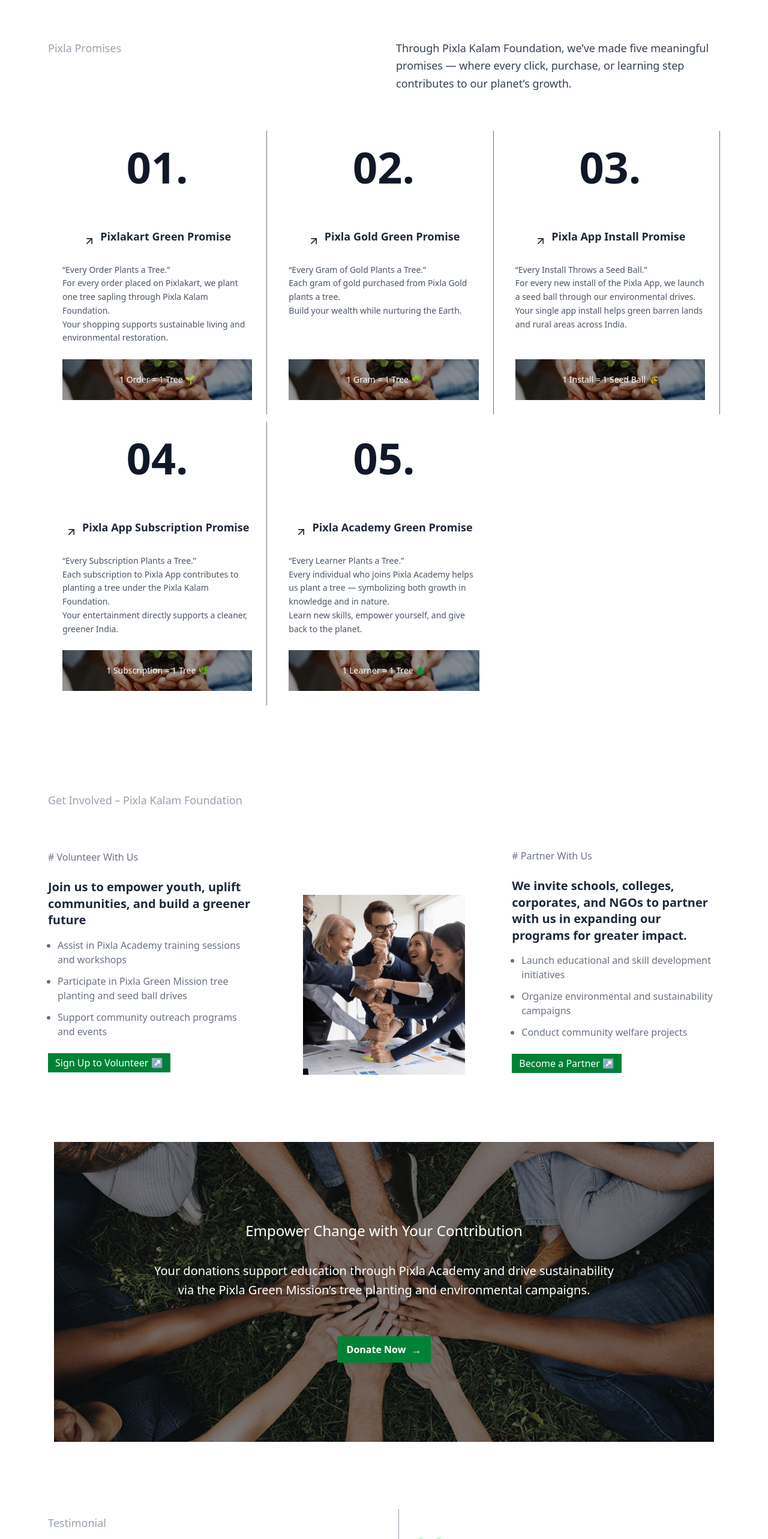
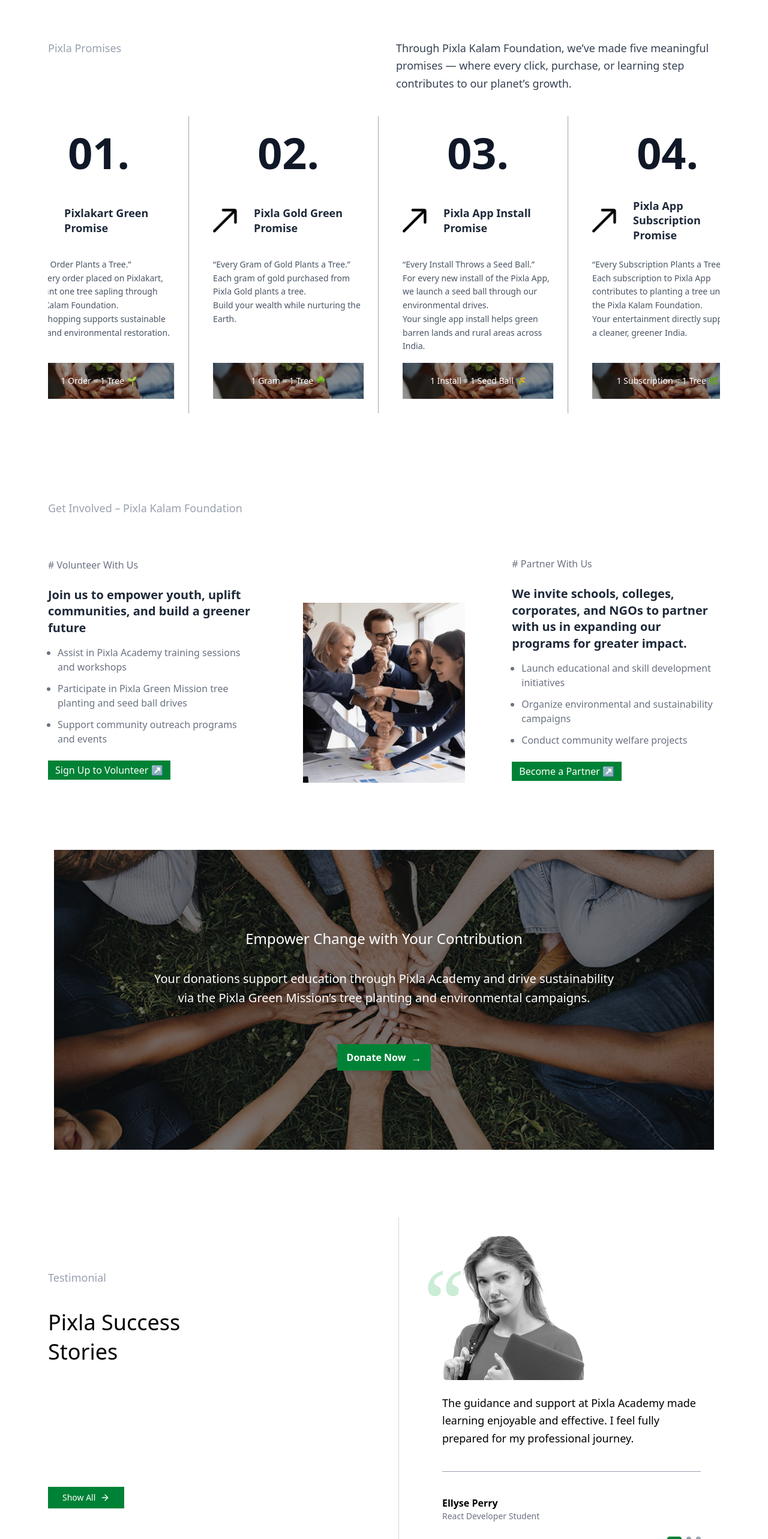
Before and after one commit to gayathri23-y/kalam_foundation, a React (Vite) app: page / in a window 1280 px wide. Shown: the part 2143-4709 px from the top of the page at 60% size. Built offline with nearby package versions, Linux system fonts and the light colour scheme.

Commit message:
correction

```diff
--- a/src/Components/Kalam/Pixla_Promises.jsx
+++ b/src/Components/Kalam/Pixla_Promises.jsx
@@ -1,5 +1,7 @@
 import React from "react";
-import { ArrowUpRight } from "lucide-react";
+import { ArrowUpRight } from "lucide-react"; // optional, if not using image remove
+import ArrowImg from "./../../assets/Pixla_Promises/Elements.png"; // 🔥 your custom arrow image
+
 import Img1 from "./../../assets/Pixla_Promises/Pixla Promises.png";
 import Img2 from "./../../assets/Pixla_Promises/Pixla Promises.png";
 import Img3 from "./../../assets/Pixla_Promises/Pixla Promises.png";
@@ -58,7 +60,7 @@
   return (
     <section className="bg-white py-20 px-8 md:px-20 font-sans">
       {/* Header */}
-      <div className="grid md:grid-cols-2 gap-10 mb-16">
+      <div className="grid md:grid-cols-2 gap-10 mb-10">
         <h2 className="text-gray-400 text-lg font-medium">Pixla Promises</h2>
         <p className="text-lg text-gray-700 leading-relaxed max-w-xl">
           Through Pixla Kalam Foundation, we’ve made five meaningful promises — where
@@ -66,22 +68,27 @@
         </p>
       </div>
 
-      {/* Animated Cards */}
-      <div className="grid grid-cols-1 sm:grid-cols-2 md:grid-cols-3 xl:grid-cols- gap-3">
-        {promises.map((item, index) => (
+      {/* 🚄 Train Scroll Container */}
+      <div className="relative overflow-hidden w-full">
+        <div className="scroll-track flex animate-trainScroll">
+          {promises.concat(promises).map((item, index) => (
             <div
-            key={item.id}
-            className={`flex flex-col justify-between border-r border-gray-500 last:border-r-0 p-6 transition-transform duration-700 ease-out opacity-0 animate-slideUp`}
-            style={{ animationDelay: `${index * 0.15}s` }}
+              key={index}
+              className="promise-card flex flex-col justify-between bg-white border-r border-gray-400 p-6 mx-2 w-[300px] shrink-0"
             >
               <div>
-              <h3 className="text-7xl h-30 font-bold text-gray-900 mb-5 text-center">
+                <h3 className="text-7xl font-semibold text-gray-900 mb-7 text-center">
                   {item.id}.
                 </h3>
 
-              <div className="flex justify-center items-center gap-2 mb-4">
-                <ArrowUpRight className="w-5 h-5 text-gray-800" />
-                <h4 className="text-lg font-semibold text-gray-800 mb-4 leading-snug text-center">
+                {/* 🔽 Replace icon with image arrow here */}
+                <div className="flex justify-center items-center gap-2 mb-3">
+                  <img
+                    src={ArrowImg}
+                    alt="Arrow"
+                    className="w-10 h-25 object-contain" // adjust size here
+                  />
+                  <h4 className="text-lg font-semibold text-gray-800 ml-5 leading-snug text-left">
                     {item.title}
                   </h4>
                 </div>
@@ -91,35 +98,39 @@
                 </p>
               </div>
 
-            {/* Image */}
-            <div className="relative mt-6">
+              <div className="relative mt-4">
                 <img
                   src={item.image}
                   alt={item.title}
-                className="w-full h-17 object-cover"
+                  className="w-full h-15 object-cover"
                 />
-              <div className="absolute inset-x-0 bottom-0 bg-black/40 text-white text-center py-6 text-sm font-medium">
+                <div className="absolute inset-x-0 bottom-0 bg-black/40 text-white text-center py-5 text-sm font-medium">
                   {item.bottomText}
                 </div>
               </div>
             </div>
           ))}
         </div>
+      </div>
 
-      {/* Animation Keyframes */}
+      {/* 🚄 CSS Animation */}
       <style>{`
-        @keyframes slideUp {
+        .scroll-track {
+          width: max-content;
+          animation: trainScroll 30s linear infinite;
+        }
+
+        @keyframes trainScroll {
           0% {
-            transform: translateY(30px);
-            opacity: 0;
+            transform: translateX(0);
           }
           100% {
-            transform: translateY(0);
-            opacity: 1;
+            transform: translateX(-10%);
           }
         }
-        .animate-slideUp {
-          animation: slideUp 0.8s ease-out forwards;
+
+        .scroll-track:hover {
+          animation-play-state: paused;
         }
       `}</style>
     </section>
--- a/src/Components/Kalam/Testimonial.jsx
+++ b/src/Components/Kalam/Testimonial.jsx
@@ -1,7 +1,7 @@
 // src/components/TestimonialSection.jsx
 import React, { useState, useEffect } from "react";
 import { ArrowRight } from "lucide-react";
-import StudentImg from "./../../assets/Testimonial/stud.png"; // replace with your image
+import StudentImg from "./../../assets/Testimonial/stud.png";
 import StudentImg1 from "./../../assets/Testimonial/stud1.png";
 import StudentImg2 from "./../../assets/Testimonial/stud2.png";
 
@@ -29,7 +29,7 @@
 
   const [currentIndex, setCurrentIndex] = useState(0);
 
-  // Auto-scroll every 5 seconds
+  // Auto-scroll every 8 seconds
   useEffect(() => {
     const interval = setInterval(() => {
       setCurrentIndex((prev) =>
@@ -40,46 +40,47 @@
   }, [testimonials.length]);
 
   return (
-    <section className="bg-white py-16 px-8 md:px-20">
-
-      <div className="grid md:grid-cols-2 gap-12 items-center">
+    <section className="bg-white py-16 px-6 sm:px-10 md:px-20">
+      <div className="grid grid-cols-1 md:grid-cols-2 gap-12 items-center">
         {/* Left Section */}
-        <div>
-          <p className="inline-block text-lg md:text-md text-gray-400 font-medium mb-9 cursor-pointer">Testimonial</p>
-          <h2 className="text-3xl md:text-4xl font-md mt-3 mb-8 leading-snug text-black">
-           Pixla Success <br /> Stories
+        <div className="text-center md:text-left">
+          <p className="inline-block text-base md:text-lg text-gray-400 font-medium mb-6">
+            Testimonial
+          </p>
+          <h2 className="text-3xl md:text-4xl font-medium mt-3 mb-50 leading-snug text-black">
+            Pixla Success <br className="hidden md:block" /> Stories
           </h2>
 
-          <button className="flex items-center gap-2 bg-green-700 text-white px-6 py-2 mt-95 text-sm font-medium hover:bg-gray-800 transition">
+          <button className="flex mx-auto md:mx-0 items-center gap-2 bg-green-700 text-white px-6 py-2 text-sm font-medium hover:bg-gray-800 transition">
             Show All <ArrowRight className="w-4 h-4" />
           </button>
         </div>
 
         {/* Right Section */}
-        <div className="relative border-l-1 border-gray-400">
+        <div className="relative md:border-l border-gray-300 md:pl-10">
           {/* Quote Mark */}
-          <div className="absolute top-24 left-10 text-green-600 font-serif text-[150px] leading-none opacity-20  transform -translate-x-1/2 -translate-y-1/2">
+          <div className="absolute top-10 left-6 md:top-16 md:left-10 text-green-600 font-serif text-[100px] md:text-[150px] leading-none opacity-20 select-none">
             “
           </div>
 
           {/* Testimonial Card */}
-          <div className="relative p-8 pt-16 transition-all duration-700 ease-in-out">
-            <div className="gap-6 items-center md:items-center">
+          <div className="relative p-6 md:p-8 pt-16 transition-all duration-700 ease-in-out">
+            <div className="flex flex-col items-center md:items-start text-center md:text-left">
               <img
                 src={testimonials[currentIndex].img}
                 alt={testimonials[currentIndex].name}
-                className="w-60 h-60 object-cover rounded-lg filter grayscale"
+                className="w-44 h-44 md:w-60 md:h-60 object-cover rounded-lg filter grayscale mx-auto md:mx-0"
               />
-              <div className="flex flex-col gap-4 text-black">
-                <p className="text-base md:text-lg py-4 text-black leading-relaxed">
+              <div className="flex flex-col gap-4 text-black mt-6">
+                <p className="text-base md:text-lg text-black leading-relaxed">
                   {testimonials[currentIndex].text}
                 </p>
-                <hr className="border-t border-gray-500 my-6" />
+                <hr className="border-t border-gray-400 my-4 md:my-6" />
                 <div>
                   <h4 className="font-semibold text-black">
                     {testimonials[currentIndex].name}
                   </h4>
-                  <p className="text-md text-gray-500">
+                  <p className="text-sm md:text-md text-gray-500">
                     {testimonials[currentIndex].role}
                   </p>
                 </div>
@@ -87,7 +88,7 @@
             </div>
 
             {/* Slider Dots */}
-            <div className="flex justify-end mt-4 gap-2">
+            <div className="flex justify-center md:justify-end mt-6 gap-2">
               {testimonials.map((_, index) => (
                 <span
                   key={index}
@@ -102,7 +103,9 @@
           </div>
         </div>
       </div>
-      <hr className="border-t border-gray-500 my-6" />
+
+      {/* Divider line at bottom */}
+      <hr className="border-t border-gray-300 mt-12" />
     </section>
   );
 }
```
Also changed, not shown: src/Components/Footer/Footer.jsx (+15 -15 lines), src/assets/Pixla_Promises/Elements.png (added), 1 other file (tests, documents, lock files or other folders). Lines whose indentation alone changed are shown as unchanged.
